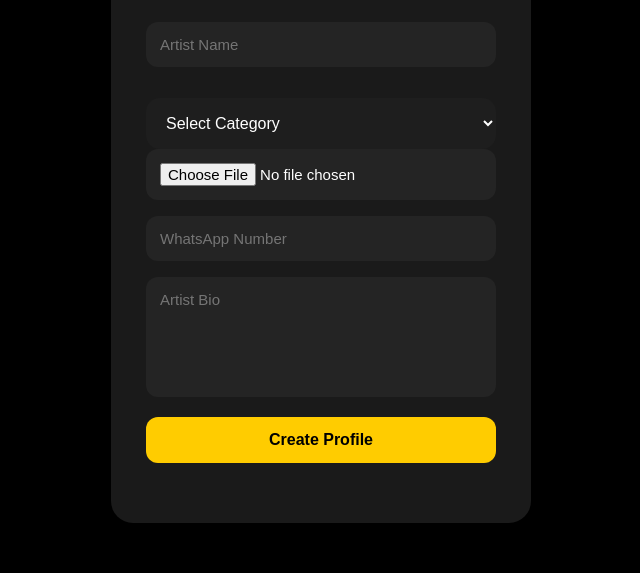
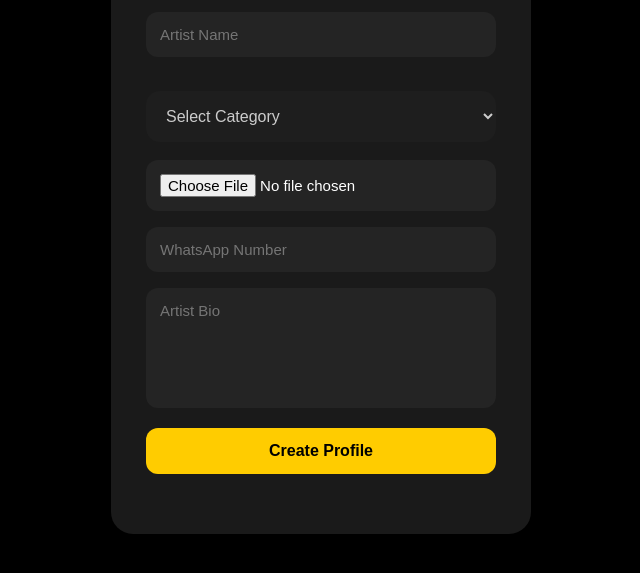
Before and after one commit to babloo3425-sys/BmKalaHub, a website: page web/create-artist.html in a window 1280 px wide. Shown: the part 191-764 px from the top of the page, without its empty margins (319-959 px from the left). Drawn offline with Linux system fonts and the light colour scheme.

Commit message:
create artist form ui fix

```diff
--- a/web/style.css
+++ b/web/style.css
@@ -1252,7 +1252,9 @@ textarea{
 
   padding:16px;
 
-  margin-top:15px;
+  margin-top:18px;
+
+  margin-bottom:18px;
 
   border:none;
 
@@ -1262,7 +1264,7 @@ textarea{
 
   background:#1e1e1e;
 
-  color:white;
+  color:#cccccc;
 
   font-size:16px;
 
```
